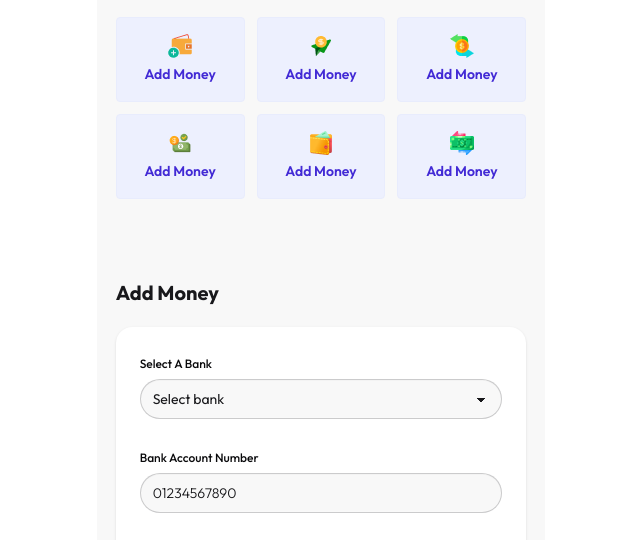
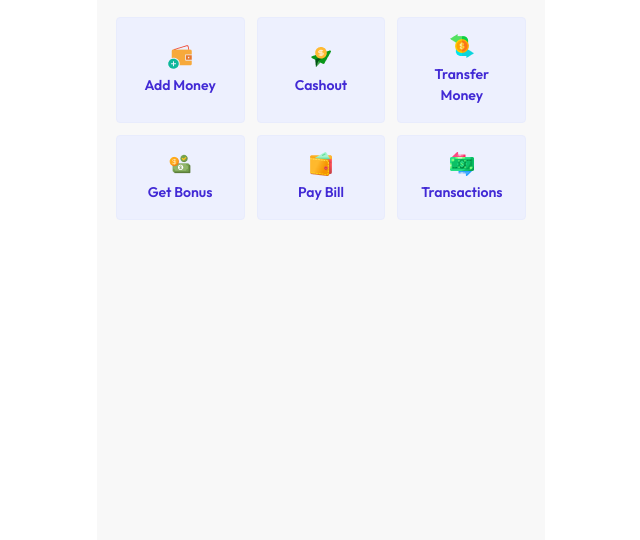
Before and after one commit to themdshakibul/Payoo-Website, a website: page html/home.html in a window 1280 px wide. Shown: the part 249-789 px from the top of the page, without its empty margins (319-959 px from the left). Drawn offline with nearby package versions, Linux system fonts and the light colour scheme; files that its build step writes are made by us from their sources.

Commit message:
Cashout complete

```diff
--- a/html/home.html
+++ b/html/home.html
@@ -69,45 +69,50 @@
       <!-- button -->
       <div class="buttons grid grid-cols-3 gap-3">
         <!-- btn 1 -->
-        <div class="btn flex-col h-full py-4 btn-soft btn-primary">
+        <div
+          onclick="showOnly('add-money')"
+          class="btn flex-col h-full py-4 btn-soft btn-primary"
+        >
           <img src="../assets/opt-1.png" alt="" />
           <p>Add Money</p>
         </div>
         <!-- btn 2 -->
-        <div class="btn flex-col h-full py-4 btn-soft btn-primary">
+        <div
+          onclick="showOnly('cashout')"
+          class="btn flex-col h-full py-4 btn-soft btn-primary"
+        >
           <img src="../assets/opt-2.png" alt="" />
-          <p>Add Money</p>
+          <p>Cashout</p>
         </div>
         <!-- btn 3 -->
         <div class="btn flex-col h-full py-4 btn-soft btn-primary">
           <img src="../assets/opt-3.png" alt="" />
-          <p>Add Money</p>
+          <p>Transfer Money</p>
         </div>
         <!-- btn 4 -->
         <div class="btn flex-col h-full py-4 btn-soft btn-primary">
           <img src="../assets/opt-4.png" alt="" />
-          <p>Add Money</p>
+          <p>Get Bonus</p>
         </div>
         <!-- btn 5 -->
         <div class="btn flex-col h-full py-4 btn-soft btn-primary">
           <img src="../assets/opt-5.png" alt="" />
-          <p>Add Money</p>
+          <p>Pay Bill</p>
         </div>
         <!-- btn 6 -->
         <div class="btn flex-col h-full py-4 btn-soft btn-primary">
           <img src="../assets/opt-6.png" alt="" />
-          <p>Add Money</p>
+          <p>Transactions</p>
         </div>
       </div>
     </section>
 
     <!-- Add Money section -->
-    <section id="add-money" class="w-11/12 mx-auto py-10 space-y-5">
+    <section id="add-money" class="w-11/12 mx-auto py-10 space-y-5 hidden">
       <h2 class="text-xl font-bold mb-5">Add Money</h2>
       <div class="card bg-base-100 w-full shadow rounded-2xl">
         <div class="card-body">
           <fieldset class="fieldset">
-
             <!-- input btn  1 -->
             <label class="label font-medium text-neutral">Select A Bank</label>
             <select
--- a/script/machine.js
+++ b/script/machine.js
@@ -20,5 +20,22 @@ function getBalence() {
 function setBalance(value) {
   const balanceElement = document.getElementById("balance");
   balanceElement.innerText = value;
+}
 
+// mechine id -> hidden all -> show all
+function showOnly(id) {
+  const addmoney = document.getElementById("add-money");
+  const cashout = document.getElementById("cashout");
+  // console.log(`addMoney - ${addmoney} , Cashout ${cashout}`);
+
+  // shobaike hide kore dao
+  addmoney.classList.add("hidden");
+  cashout.classList.add("hidden");
+
+  // id wala element ta ke tumi show koro
+  const addmoneyH = document.getElementById(id);
+  addmoneyH.classList.remove("hidden");
+
+  const cashoutH = document.getElementById(id);
+  cashoutH.classList.remove("hidden");
 }
```
